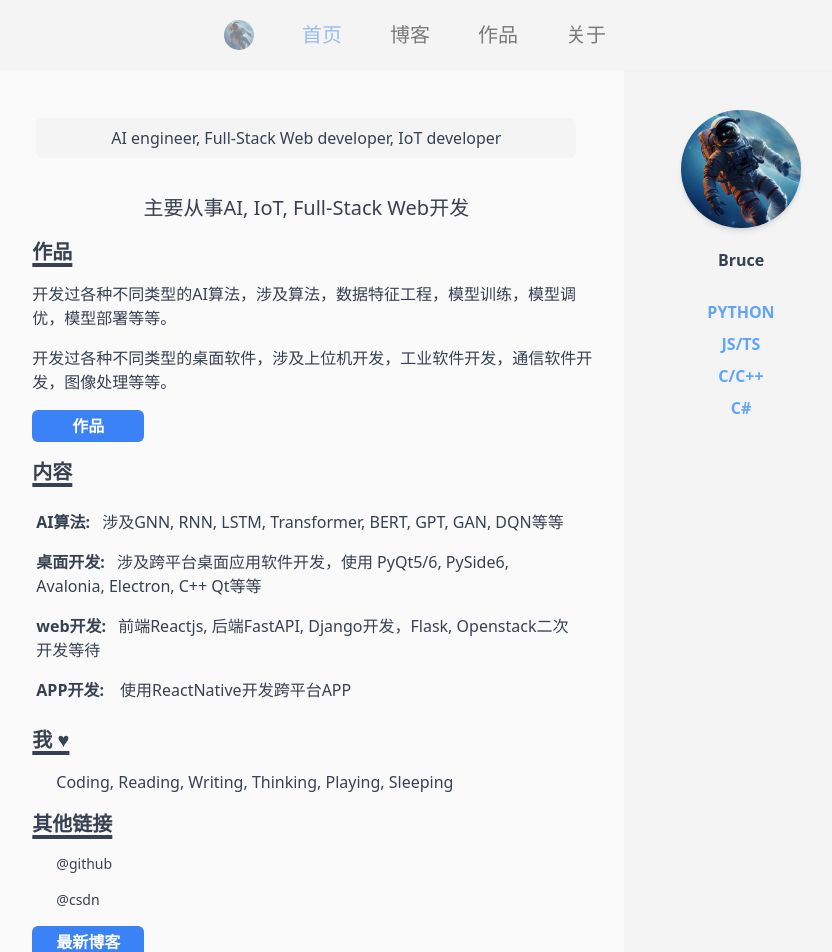
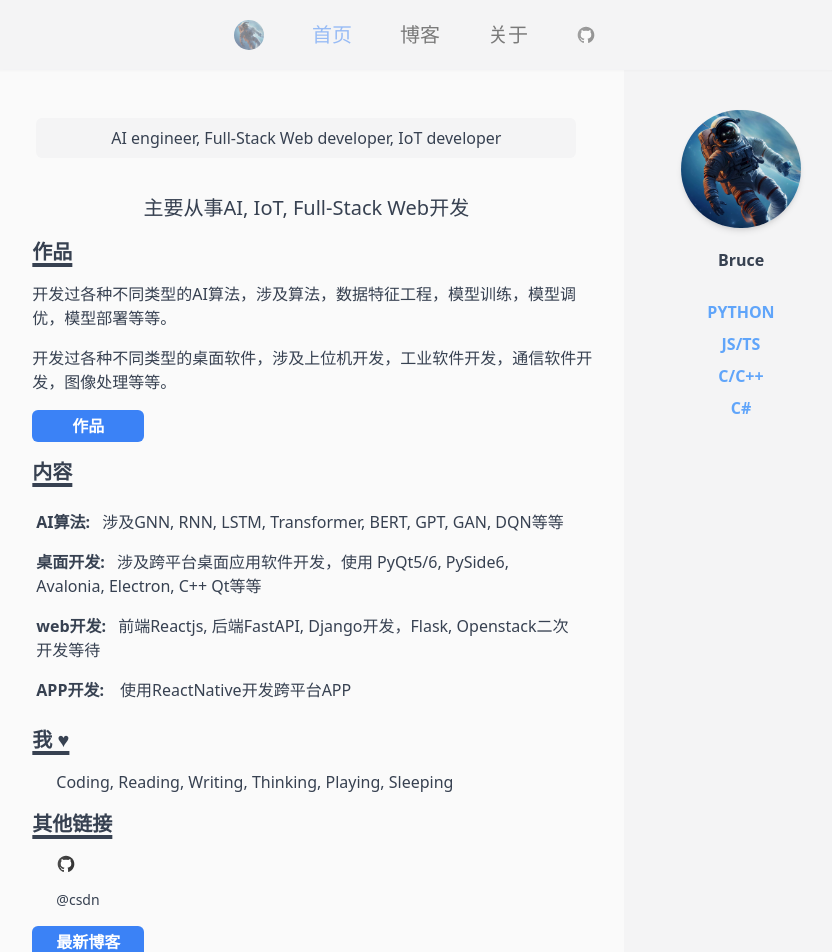
Before and after one commit to brucelee07/zlogic, a Next.js app: page / in a window 1280 px wide. Shown: the top 952 px of the page, without its empty margins (225-1057 px from the left). Built offline with nearby package versions, Linux system fonts and the light colour scheme.

Commit message:
add github icon and link

```diff
--- a/components/layout.tsx
+++ b/components/layout.tsx
@@ -13,7 +13,7 @@ const Layout: React.FC<LayoutProps> = ({ children }) => (
     <SEOHead />
     <div className="bg-zinc-100 min-h-[100vh] w-full">
       <NavBar />
-      <main className="m-auto grid grid-cols-1 md:grid-cols-4 md:w-4/5 xl:w-2/3 md:shadow-md md:rounded-xl md:gap-2 xl:gap-4">
+      <main className="m-auto grid grid-cols-1 md:grid-cols-4 md:w-4/5 xl:w-2/3 md:shadow-md md:rounded-2xl md:gap-2 xl:gap-4">
         <div className="col-span-1 md:col-span-3 bg-zinc-50 p-7">
           {children}
         </div>
--- a/components/navbar.tsx
+++ b/components/navbar.tsx
@@ -71,7 +71,7 @@ const NavBar: React.FC = () => {
   const menus = [
     ["首页", "/"],
     ["博客", "/blog"],
-    ["作品", "/work"],
+    // ["作品", "/work"],
     ["关于", "/about"],
   ];
   return (
@@ -95,6 +95,15 @@ const NavBar: React.FC = () => {
               currentRoute={currentRoute == menu[1]}
             />
           ))}
+          <Link href="https://www.github.com/bruceunx" target="_blank">
+            <Image
+              src="/github-light.svg"
+              width={20}
+              height={20}
+              className="rounded-full"
+              alt="github"
+            />
+          </Link>
           <ToggleButton onclick={() => setShow(!show)} />
         </nav>
       </div>
--- a/pages/index.tsx
+++ b/pages/index.tsx
@@ -1,4 +1,5 @@
 import type { NextPage } from "next";
+import Image from "next/image";
 import Link from "next/link";
 import Heading from "../components/heading";
 
@@ -45,8 +46,7 @@ const Home: NextPage = () => {
         </p>
         <p className="py-2">
           <strong className="pr-3">web开发:</strong>
-          前端Reactjs, 后端FastAPI, Django开发，Flask,
-          Openstack二次开发等待
+          前端Reactjs, 后端FastAPI, Django开发，Flask, Openstack二次开发等待
         </p>
         <p className="py-2">
           <strong className="pr-4">APP开发:</strong>使用ReactNative开发跨平台APP
@@ -58,10 +58,23 @@ const Home: NextPage = () => {
       </p>
       <Heading title={"其他链接"} />
       <p className="my-4 ml-10 text-sm">
-        <a href="https://github.com/bruceunx">@github</a>
+        <a href="https://github.com/bruceunx" target="_blank" rel="noreferrer">
+          <Image
+            src="/github-light.svg"
+            width={20}
+            height={20}
+            alt="bruceunx"
+          />
+        </a>
       </p>
       <p className="ml-10 text-sm">
-        <a href="https://blog.csdn.net/bruceunx">@csdn</a>
+        <a
+          href="https://blog.csdn.net/bruceunx"
+          target="_blank"
+          rel="noreferrer"
+        >
+          @csdn
+        </a>
       </p>
       <ButtonLink link={"/blog"} title={"最新博客"} />
     </div>
```
Also changed, not shown: public/github-light.svg (added).
